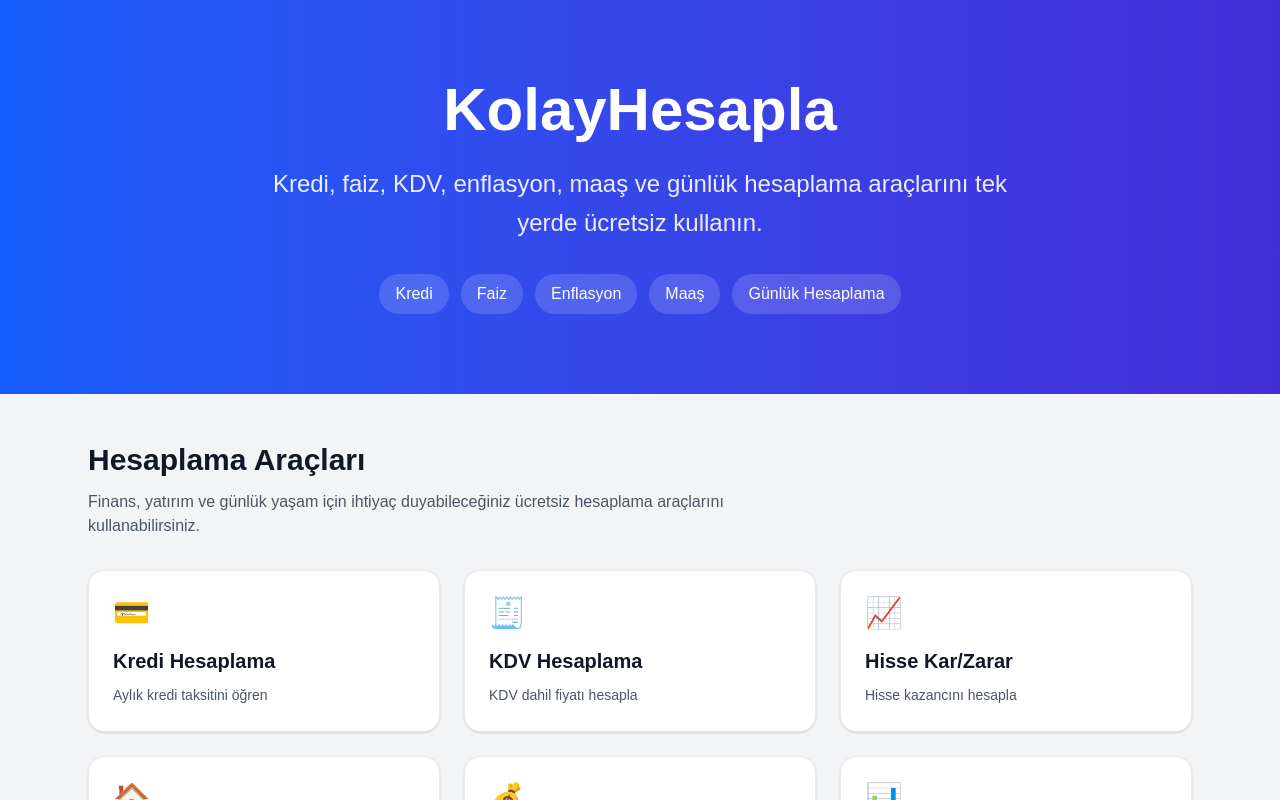
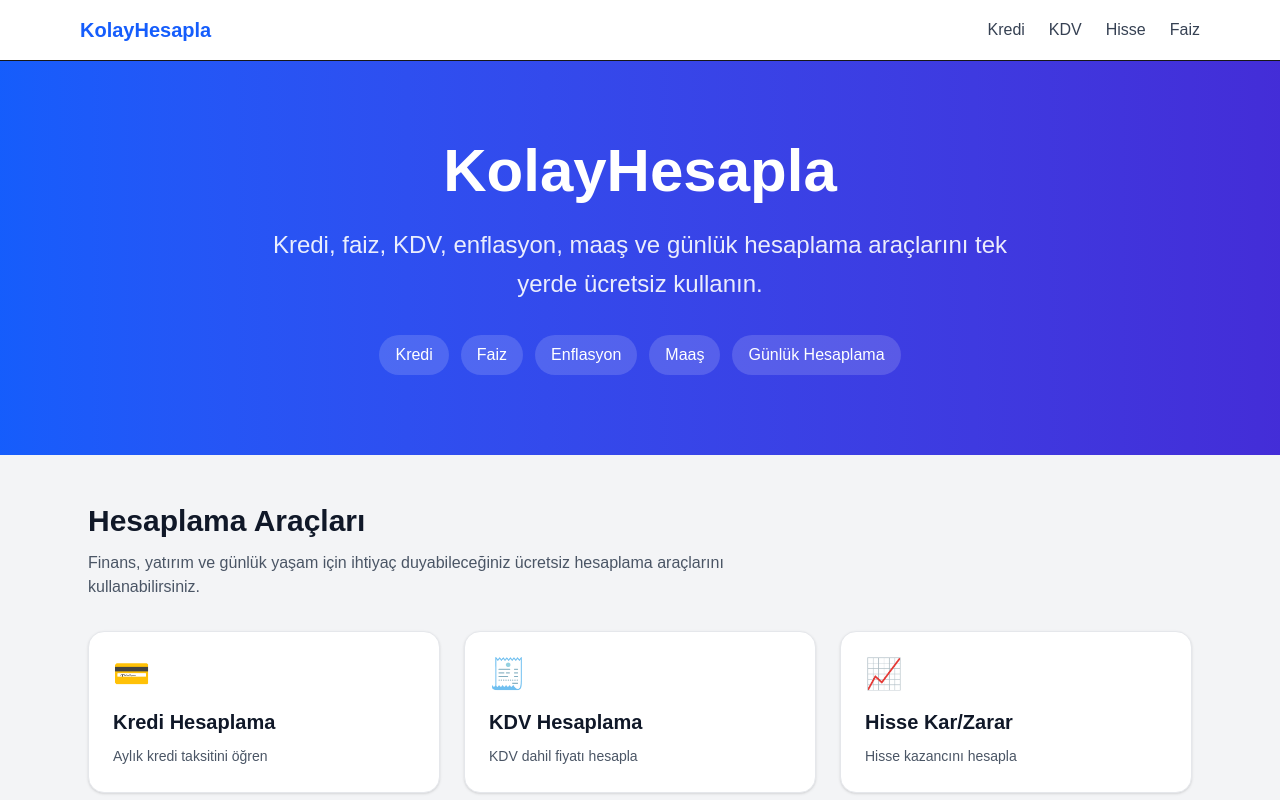
Before and after one commit to erkanckr455/kolayhesapla, a Next.js app: page / in a window 1280 px wide. Shown: the top 800 px of the page. Built offline with nearby package versions, Linux system fonts and the light colour scheme.

Commit message:
Navbar geri eklendi

```diff
--- a/app/layout.tsx
+++ b/app/layout.tsx
@@ -1,4 +1,5 @@
 import type { Metadata } from "next"
+import Link from "next/link"
 import "./globals.css"
 
 export const metadata: Metadata = {
@@ -14,14 +15,38 @@ export default function RootLayout({
   return (
     <html lang="tr">
       <head>
+
         <script
           async
           src="https://pagead2.googlesyndication.com/pagead/js/adsbygoogle.js?client=ca-pub-7494215615753370"
           crossOrigin="anonymous"
         ></script>
+
       </head>
+
       <body>
-        {children}
+
+        <header className="bg-white border-b">
+          <div className="max-w-6xl mx-auto px-4 py-4 flex justify-between items-center">
+
+            <Link href="/" className="text-xl font-bold text-blue-600">
+              KolayHesapla
+            </Link>
+
+            <nav className="flex gap-6 text-gray-700 font-medium">
+              <Link href="/kredi-hesaplama">Kredi</Link>
+              <Link href="/kdv-hesaplama">KDV</Link>
+              <Link href="/hisse-kar-zarar">Hisse</Link>
+              <Link href="/faiz-hesaplama">Faiz</Link>
+            </nav>
+
+          </div>
+        </header>
+
+        <main className="min-h-screen bg-gray-100">
+          {children}
+        </main>
+
       </body>
     </html>
   )
```
